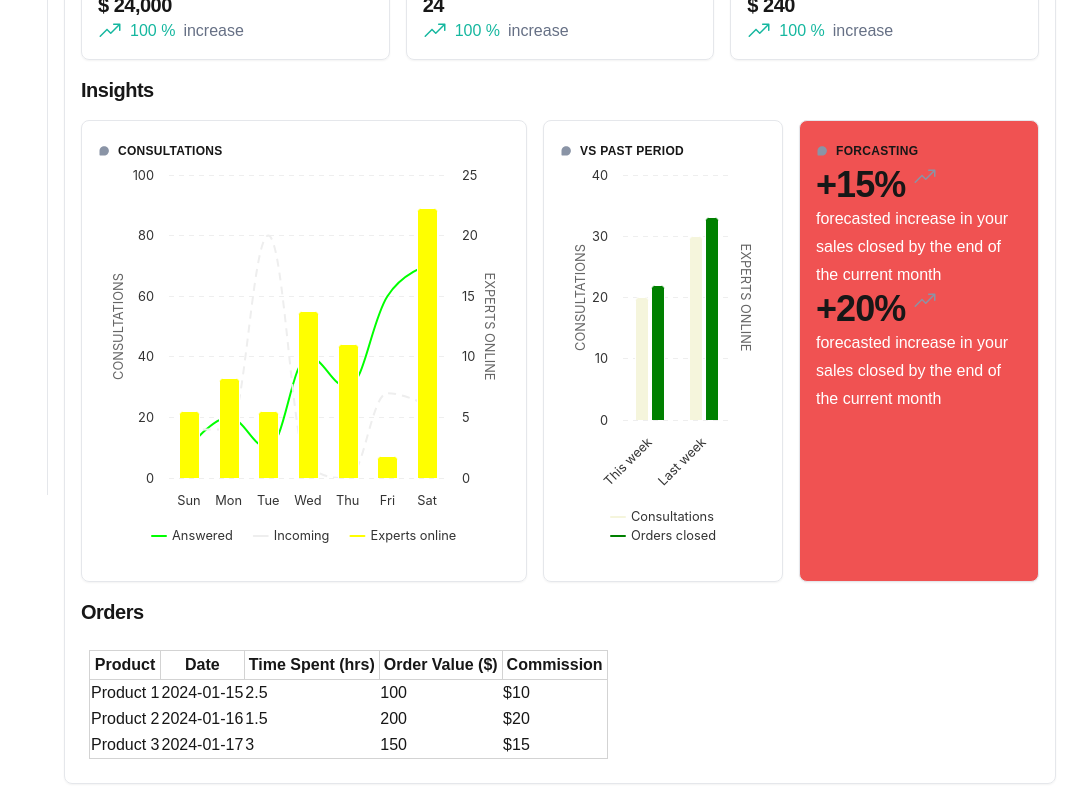
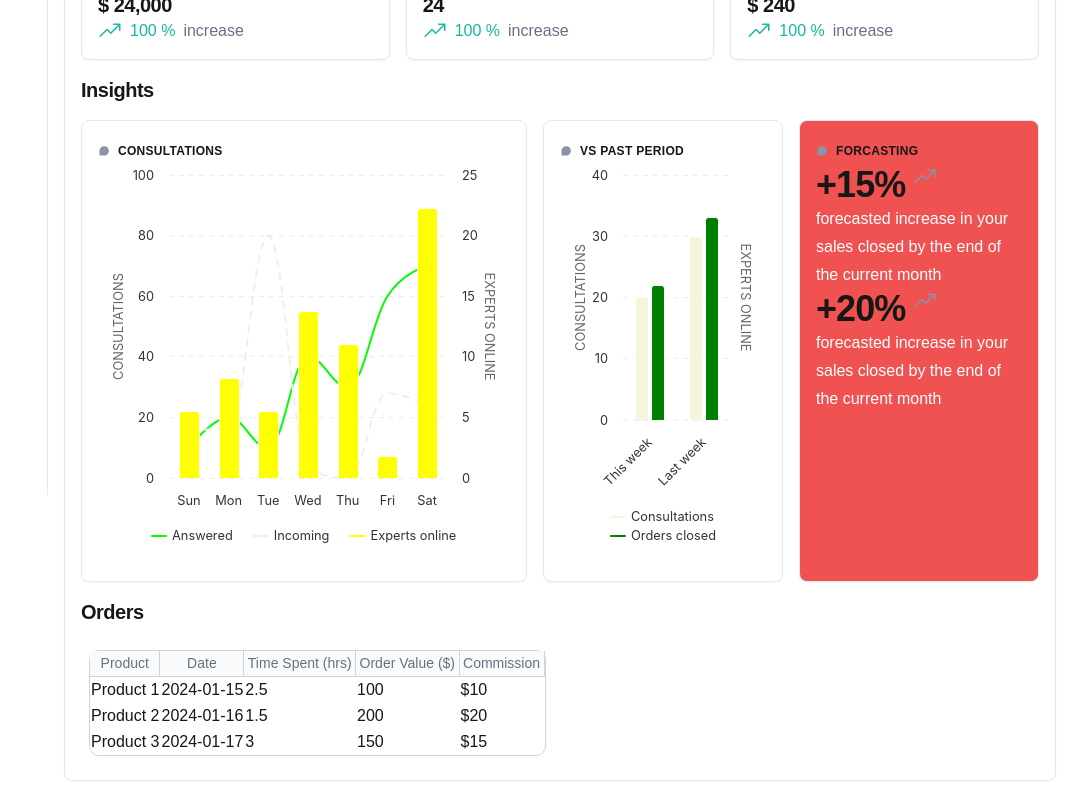
Before and after one commit to ashwaniarya/consultant-portal, a Next.js app: page / in a window 1280 px wide. Shown: the part 305-1105 px from the top of the page, without its empty margins (208-1280 px from the left). Built offline with nearby package versions, Linux system fonts and the light colour scheme.

Commit message:
feat : added table related colors

```diff
--- a/src/app/globals.css
+++ b/src/app/globals.css
@@ -9,7 +9,8 @@
   --primary: #115E56;
   --captionGray: #667085;
   --text-up: #15B79F;
-  --text-drop: #F04438;
+  --text-table-header: #667085;
+  --table-header-bg: #F9FAFB;
 }
 
 /* @media (prefers-color-scheme: dark) {
@@ -27,18 +28,36 @@ body {
 }
 
 
+/* table {
+} */
+
 table {
-  border: 1px solid lightgray;
+  border-spacing: 0;
+  border-collapse: separate;
+  border-radius: 10px;
+  border: 0.0625em solid lightgray;
+
 }
 
 tbody {
-  border-bottom: 1px solid lightgray;
+  border-bottom: 0.0625em solid lightgray;
 }
 
 th {
-  border-bottom: 1px solid lightgray;
-  border-right: 1px solid lightgray;
-  padding: 2px 4px;
+  border-bottom: 0.0625em solid lightgray;
+  border-right: 0.0625em solid lightgray;
+  padding: 0.125em 0.25em;
+  font-size: 0.875em;
+}
+
+thead {
+  background-color: var(--table-header-bg);
+  border-radius: 0.625em;
+}
+
+thead th {
+  color: var(--text-table-header);
+  font-weight: 500;
 }
 
 tfoot {
```
